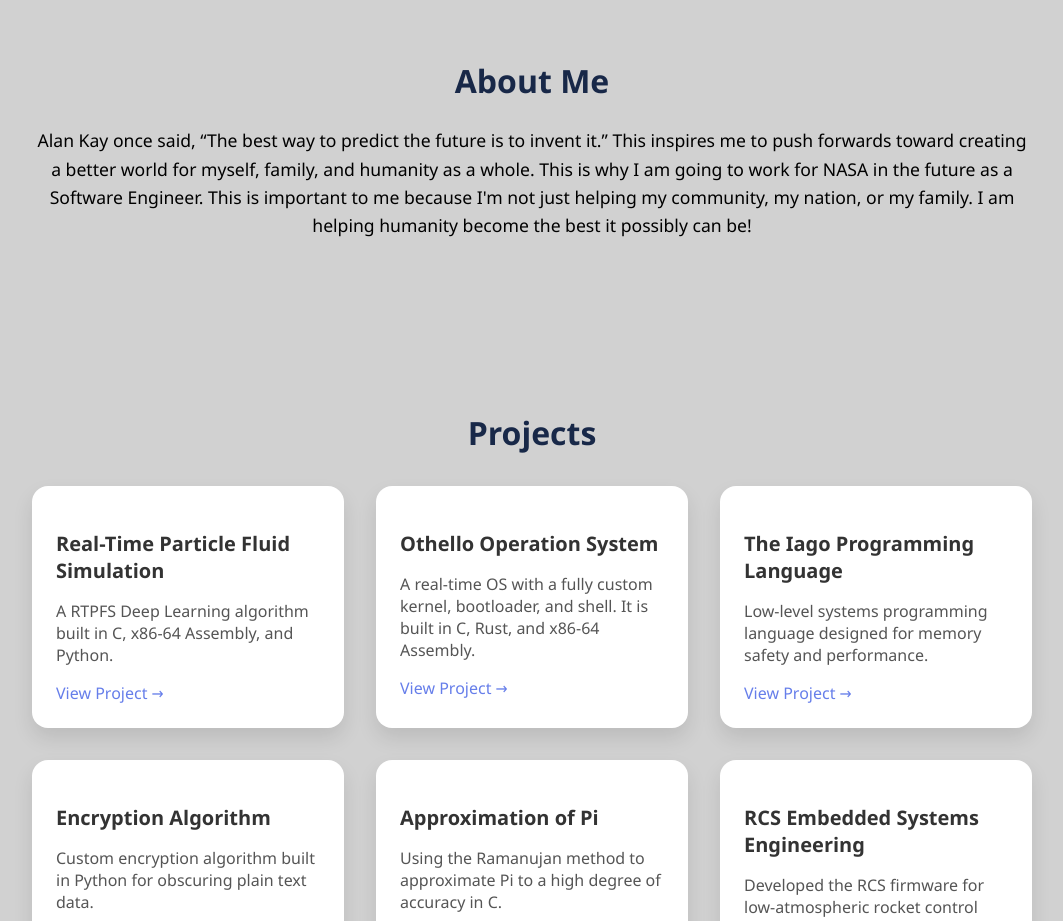
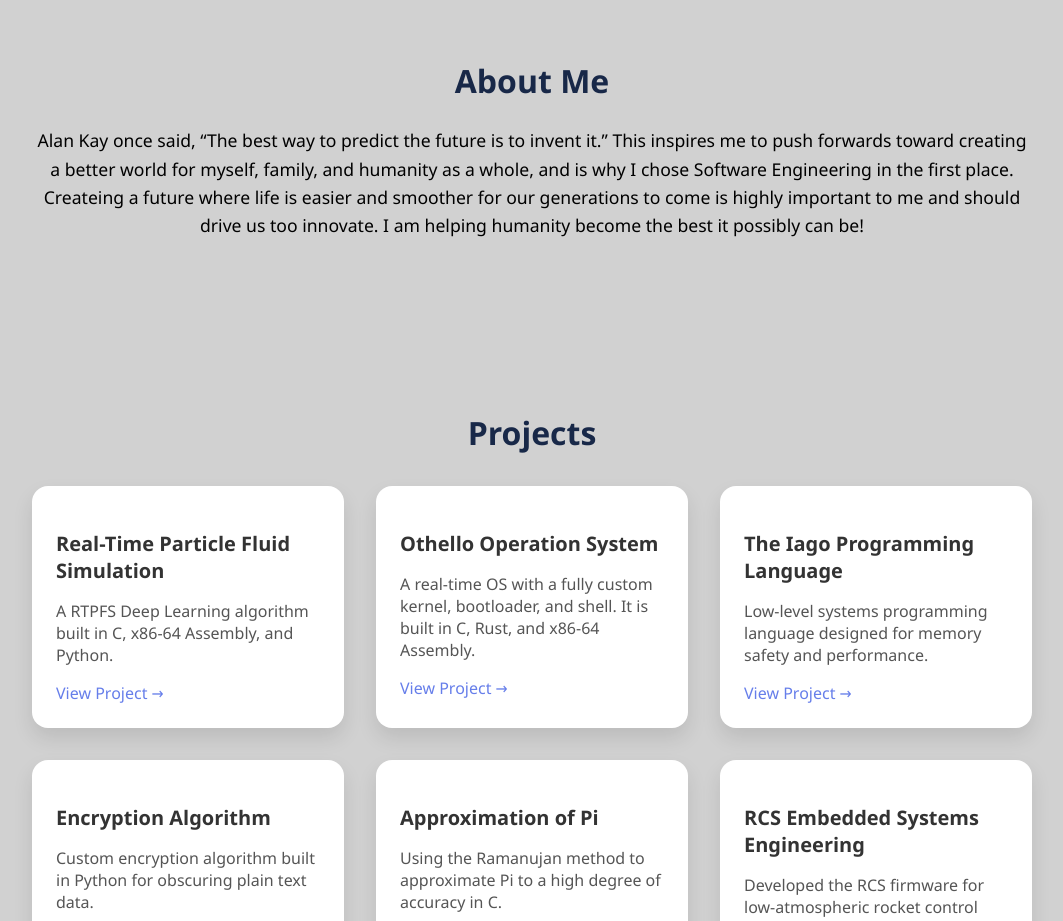
Before and after one commit to Siman73000/React-Portfolio, a React (Vite) app in the folder port/: page / in a window 1280 px wide. Shown: the part 840-1761 px from the top of the page, without its empty margins (108-1171 px from the left). Built offline with nearby package versions, Linux system fonts and the light colour scheme.

Commit message:
changed about me text.

```diff
--- a/port/App.jsx
+++ b/port/App.jsx
@@ -104,7 +104,7 @@ export default function App() {
             preserveAspectRatio="none"
           >
             <path
-              fill="rgb(209, 209, 209)"  /* matches your about section bg */
+              fill="rgb(209, 209, 209)"
               d="M0,128L48,144C96,160,192,192,288,202.7C384,213,480,203,576,186.7C672,171,768,149,864,144C960,139,1056,149,1152,170.7C1248,192,1344,224,1392,240L1440,256V320H0Z"
             ></path>
           </svg>
@@ -124,10 +124,11 @@ export default function App() {
         <p>
           Alan Kay once said, “The best way to predict the future is to invent
           it.” This inspires me to push forwards toward creating a better world
-          for myself, family, and humanity as a whole. This is why I am going
-          to work for NASA in the future as a Software Engineer. This is
-          important to me because I'm not just helping my community, my nation,
-          or my family. I am helping humanity become the best it possibly can be!
+          for myself, family, and humanity as a whole, and is why I
+          chose Software Engineering in the first place. Createing a
+          future where life is easier and smoother for our generations to come
+          is highly important to me and should drive us too innovate.
+           I am helping humanity become the best it possibly can be!
         </p>
       </motion.section>
 
```
